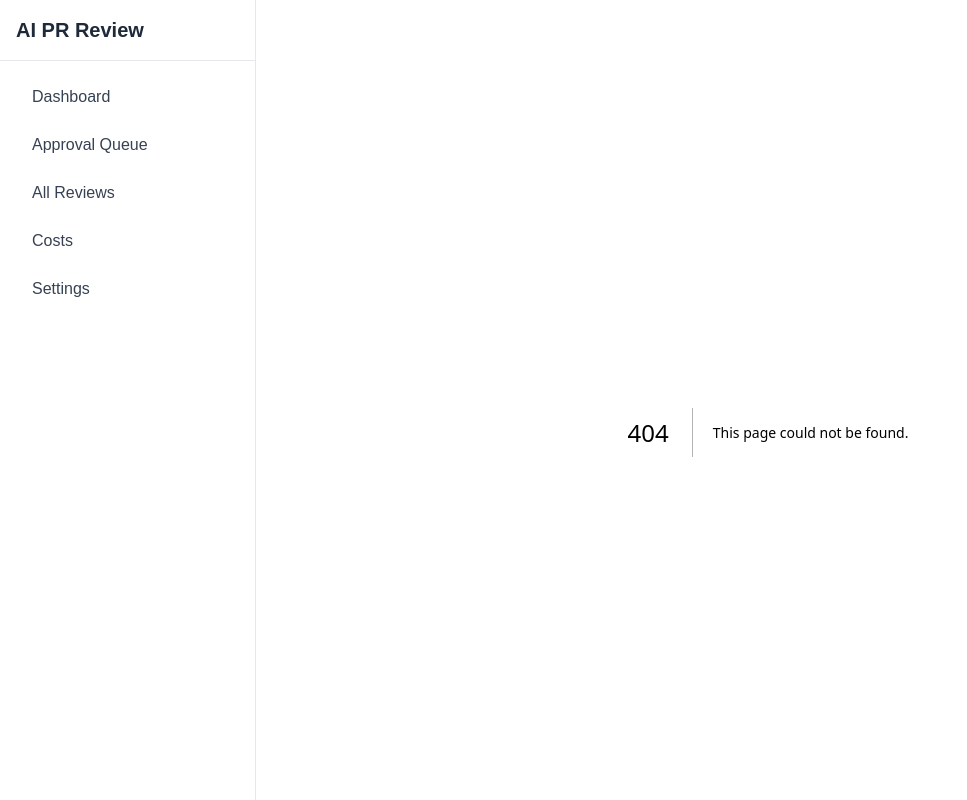
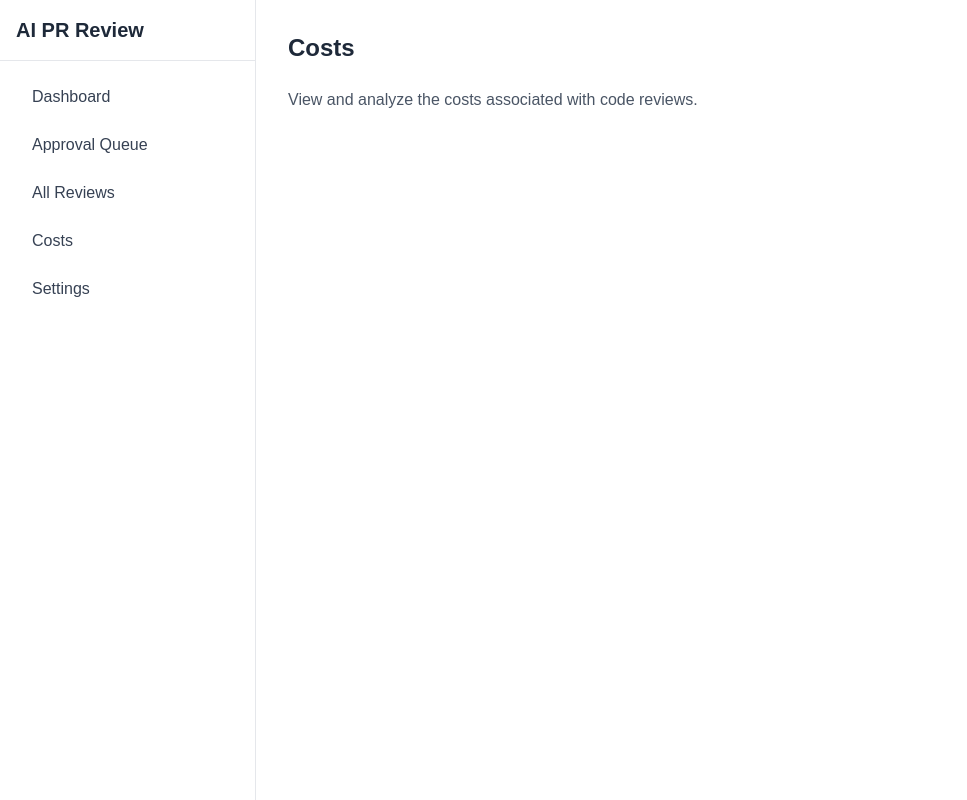
Before and after one commit to jacobjerryarackal/ai-pr-review-agent, a Next.js app in the folder frontend/: page /costs in a window 1280 px wide. Before the commit this address had no page. Shown: the whole page, without its empty margins (0-967 px from the left). Built offline with nearby package versions, Linux system fonts and the light colour scheme.

Commit message:
add CostsPage component to display code review costs

```diff
--- /dev/null
+++ b/frontend/src/app/costs/page.tsx
@@ -0,0 +1,12 @@
+export default function CostsPage() {
+  return (
+    <div>
+      <h2 className="text-2xl font-bold text-gray-800 mb-6">
+        Costs
+      </h2>
+      <p className="text-gray-600">
+        View and analyze the costs associated with code reviews.
+      </p>
+    </div>
+  );
+}
```
